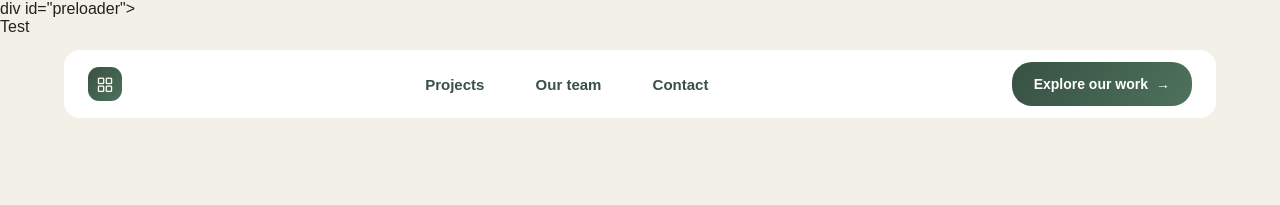
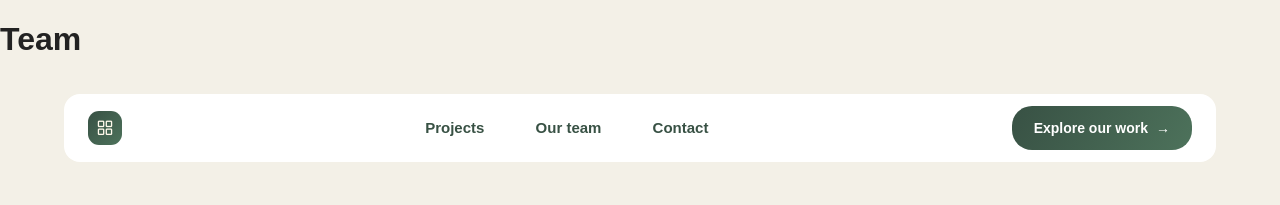
Before and after one commit to rgoc-it/portfolio, a plain HTML site: page index.html in a window 1280 px wide. Shown: the top 205 px of the page. Drawn offline with nearby package versions, Linux system fonts and the light colour scheme; a web font is replaced by a local one.

Commit message:
Test commit

```diff
--- a/index.html
+++ b/index.html
@@ -11,8 +11,8 @@
     <title>IT PORTFOLIO</title>
 </head>
 <body>
-        div id="preloader">
-            <div id="loader">Test</div>
+        <div>
+            <h1>Team</h1>
         </div>
         <div id="blurrycardpopup">
             <div id="middlecontainer">
```
